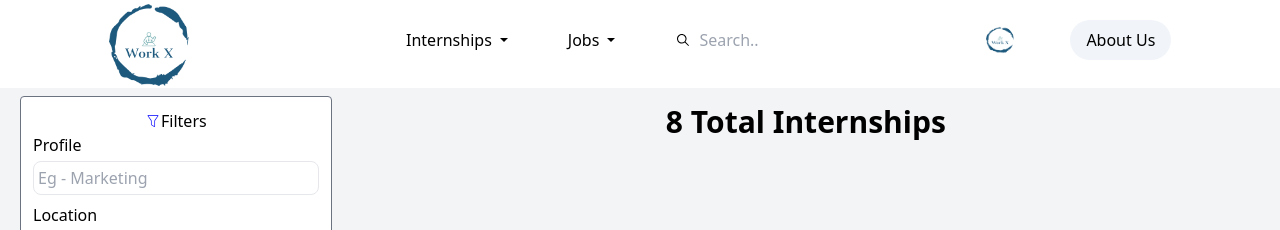
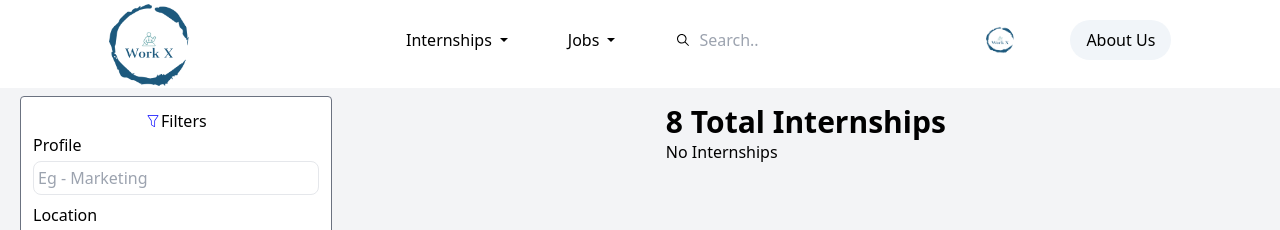
Before and after one commit to Rishav-01/WorkX, a React (Vite) app in the folder client/: page /internships in a window 1280 px wide. Shown: the top 230 px of the page. Built offline with nearby package versions, Linux system fonts and the light colour scheme.

Commit message:
Fixed bugs

```diff
--- a/client/src/components/internships/InternshipPageCard.jsx
+++ b/client/src/components/internships/InternshipPageCard.jsx
@@ -1,8 +1,15 @@
 import React from "react";
 
-const InternshipPageCard = ({ item }) => {
-  // console.log(item);
-  return <div>Internship Page Card</div>;
+const InternshipPageCard = ({ filteredInternships }) => {
+  return (
+    <div>
+      {filteredInternships.length === 0
+        ? "No Internships"
+        : filteredInternships.map((item, idx) => (
+            <div key={idx}>{item.category}</div>
+          ))}
+    </div>
+  );
 };
 
 export default InternshipPageCard;
--- a/client/src/pages/Internships.jsx
+++ b/client/src/pages/Internships.jsx
@@ -43,10 +43,10 @@ const Internships = () => {
     const internships = internshipsData.filter((item) => {
       return (
         category &&
-        location &&
         item.category
           .toLowerCase()
           .includes(category.current.value.toLowerCase()) &&
+        location &&
         item.location
           .toLowerCase()
           .includes(location.current.value.toLowerCase())
@@ -245,9 +245,7 @@ const Internships = () => {
               {internshipsData.length} Total Internships
             </p>
             <div>
-              {filteredInternships.map((item, index) => (
-                <InternshipPageCard key={index} item={item} />
-              ))}
+              <InternshipPageCard filteredInternships={filteredInternships} />
             </div>
           </div>
         </div>
```
